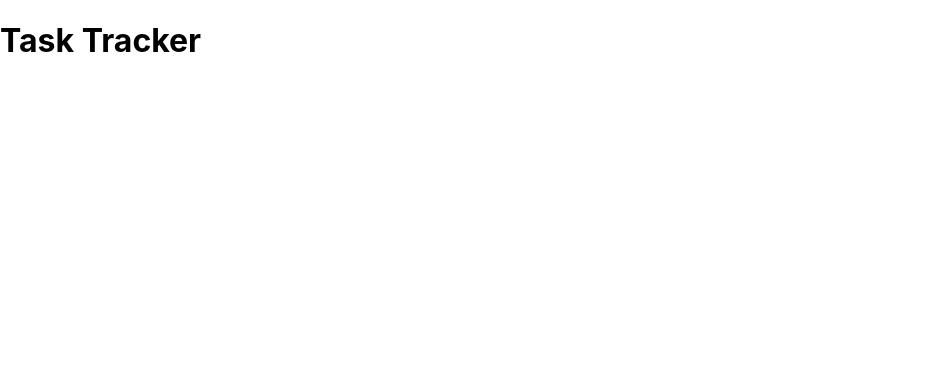
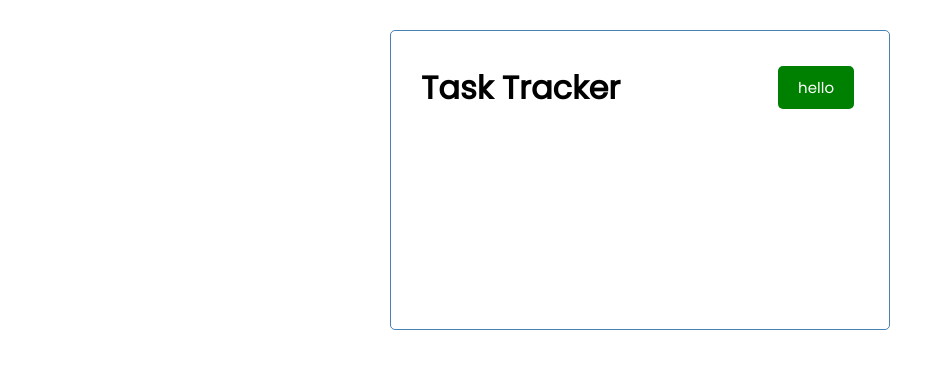
Before and after one commit to andyf016/react-task-tracker, a React (Create React App) app: page / in a window 1280 px wide. Shown: the top 368 px of the page, without its empty margins (0-952 px from the left). Built offline with nearby package versions, Linux system fonts and the light colour scheme.

Commit message:
start working on tasks component

```diff
--- /dev/null
+++ b/src/components/Button.js
@@ -0,0 +1,16 @@
+import PropTypes from 'prop-types'
+
+const Button = ({color, text}) => {
+    return (
+        <button style={{backgroundColor: color}} className='btn'>{text}</button>
+    )
+}
+
+Button.defaultProps = {
+    color: 'steelBlue'
+}
+Button.propTypes ={
+text: PropTypes.string,
+color: PropTypes.string
+}
+export default Button
--- a/src/components/Header.js
+++ b/src/components/Header.js
@@ -1,7 +1,10 @@
+import Button from './Button'
+
 const Header = ({title}) => {
     return (
-        <header>
+        <header className='header'>
             <h1>{title}</h1>
+            <Button color='green' text='hello'/>
         </header>
     )
 }
--- a/src/index.css
+++ b/src/index.css
@@ -1,13 +1,112 @@
-body {
+@import url('https://fonts.googleapis.com/css2?family=Poppins:wght@300;400&display=swap');
+
+* {
+  box-sizing: border-box;
   margin: 0;
-  font-family: -apple-system, BlinkMacSystemFont, 'Segoe UI', 'Roboto', 'Oxygen',
-    'Ubuntu', 'Cantarell', 'Fira Sans', 'Droid Sans', 'Helvetica Neue',
-    sans-serif;
-  -webkit-font-smoothing: antialiased;
-  -moz-osx-font-smoothing: grayscale;
+  padding: 0;
 }
 
-code {
-  font-family: source-code-pro, Menlo, Monaco, Consolas, 'Courier New',
-    monospace;
+body {
+  font-family: 'Poppins', sans-serif;
 }
+
+.container {
+  max-width: 500px;
+  margin: 30px auto;
+  overflow: auto;
+  min-height: 300px;
+  border: 1px solid steelblue;
+  padding: 30px;
+  border-radius: 5px;
+}
+
+.header {
+  display: flex;
+  justify-content: space-between;
+  align-items: center;
+  margin-bottom: 20px;
+}
+
+.btn {
+  display: inline-block;
+  background: #000;
+  color: #fff;
+  border: none;
+  padding: 10px 20px;
+  margin: 5px;
+  border-radius: 5px;
+  cursor: pointer;
+  text-decoration: none;
+  font-size: 15px;
+  font-family: inherit;
+}
+
+.btn:focus {
+  outline: none;
+}
+
+.btn:active {
+  transform: scale(0.98);
+}
+
+.btn-block {
+  display: block;
+  width: 100%;
+}
+
+.task {
+  background: #f4f4f4;
+  margin: 5px;
+  padding: 10px 20px;
+  cursor: pointer;
+}
+
+.task.reminder {
+  border-left: 5px solid green;
+}
+
+.task h3 {
+  display: flex;
+  align-items: center;
+  justify-content: space-between;
+}
+
+.add-form {
+  margin-bottom: 40px;
+}
+
+.form-control {
+  margin: 20px 0;
+}
+
+.form-control label {
+  display: block;
+}
+
+.form-control input {
+  width: 100%;
+  height: 40px;
+  margin: 5px;
+  padding: 3px 7px;
+  font-size: 17px;
+}
+
+.form-control-check {
+  display: flex;
+  align-items: center;
+  justify-content: space-between;
+}
+
+.form-control-check label {
+  flex: 1;
+}
+
+.form-control-check input {
+  flex: 2;
+  height: 20px;
+}
+
+footer {
+  margin-top: 30px;
+  text-align: center;
+}
```
Also changed, not shown: src/components/Tasks.js (added, +11 -0 lines).
